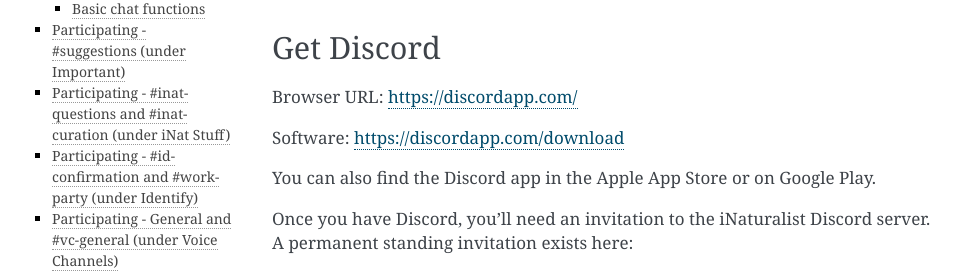
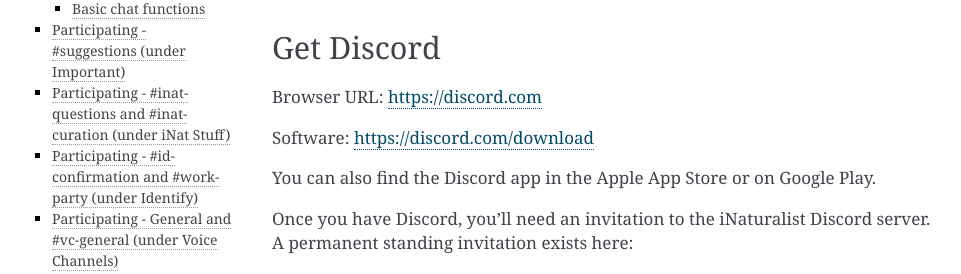
Before and after one commit to dronefly-garden/dronefly-doc, a Sphinx documentation site: the page built from docs/guide_for_participants.rst, in a window 1280 px wide and 900 px high, scrolled down 446 px. Shown: the part 175-449 px from the top of the window, without its empty margins (148-1109 px from the left). Built offline with Sphinx 7.4.7, drawn with Linux system fonts in a browser that asks for light colours; some of the changed lines change nothing that is shown.

Commit message:
Update discord URL (new domain name).

```diff
--- a/docs/guide_for_participants.rst
+++ b/docs/guide_for_participants.rst
@@ -31,9 +31,9 @@
 -----------
 
 Browser URL:
-`https://discordapp.com/ <https://discordapp.com/channels/@me>`__
+`https://discord.com <https://discord.com>`__
 
-Software: https://discordapp.com/download
+Software: `https://discord.com/download <https://discord.com/download>`__
 
 You can also find the Discord app in the Apple App Store or on Google
 Play.
```
